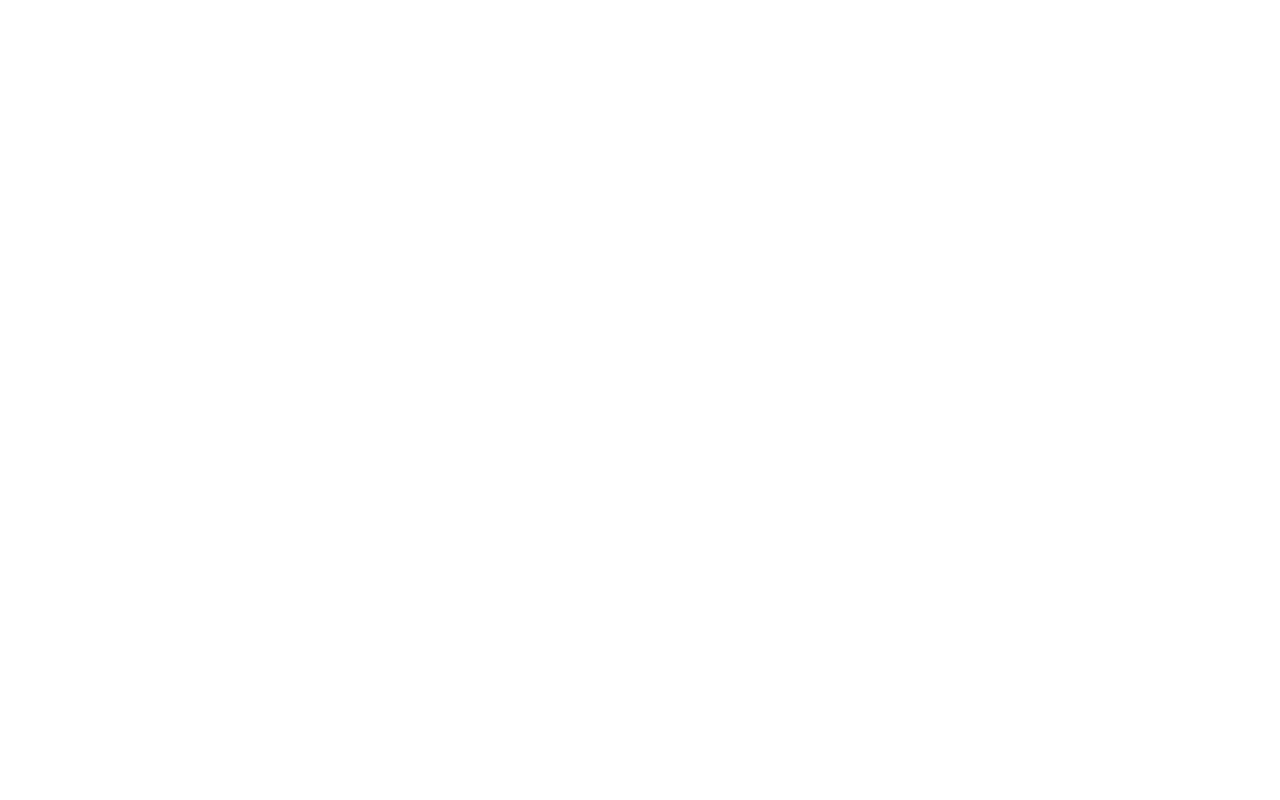
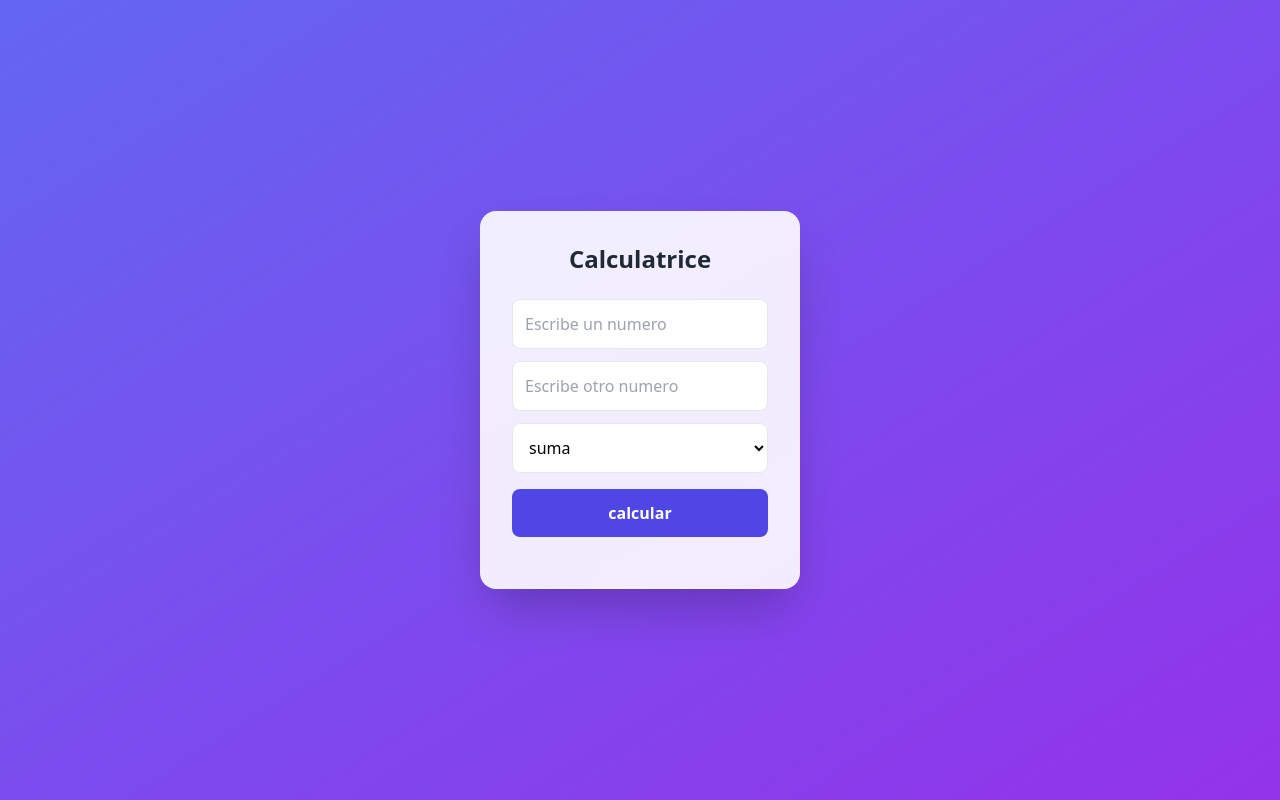
Before and after one commit to MohammedZakhbat/calculatrice, a website: page index.html in a window 1280 px wide. Drawn offline with nearby package versions, Linux system fonts and the light colour scheme; files that its build step writes are made by us from their sources.

Commit message:
add html with style_ tailwind

```diff
--- a/index.html
+++ b/index.html
@@ -1,13 +1,45 @@
 <!DOCTYPE html>
 <html lang="en">
+
 <head>
     <meta charset="UTF-8">
     <meta name="viewport" content="width=device-width, initial-scale=1.0">
     <link rel="stylesheet" href="./output.css">
-    <title>Document</title>
+    <title>calcular</title>
 </head>
-<body>
 
+<body class="bg-gradient-to-br from-indigo-500 to-purple-600 min-h-screen flex items-center justify-center">
+
+    <div class="bg-white/90 backdrop-blur-md p-8 rounded-2xl shadow-2xl w-80">
+
+        <h2 class="text-2xl font-bold text-center text-gray-800 mb-6">
+            Calculatrice
+        </h2>
+
+        <input id="num1" type="number" placeholder="Escribe un numero"
+            class="w-full mb-3 p-3 border rounded-lg focus:outline-none focus:ring-2 focus:ring-indigo-500">
+
+        <input id="num2" type="number" placeholder="Escribe otro numero"
+            class="w-full mb-3 p-3 border rounded-lg focus:outline-none focus:ring-2 focus:ring-indigo-500">
+
+        <select id="operador"
+            class="w-full mb-4 p-3 border rounded-lg bg-white focus:outline-none focus:ring-2 focus:ring-indigo-500">
+            <option value="+">suma</option>
+            <option value="-">resta</option>
+            <option value="*">multiplicación</option>
+            <option value="/">división</option>
+        </select>
+
+        <button onclick="calcular()"
+            class="w-full bg-indigo-600 hover:bg-indigo-700 text-white font-semibold py-3 rounded-lg transition">
+            calcular
+        </button>
+
+        <div id="resultado" class="mt-5 text-center text-lg font-bold text-gray-800">
+        </div>
+
+    </div>
     <script src="./app.js"></script>
 </body>
+
 </html>
--- a/postcss.config.js
+++ b/postcss.config.js
@@ -3,4 +3,4 @@ module.exports = {
     tailwindcss: {},
     autoprefixer: {},
   },
-}
+};
--- a/tailwind.config.js
+++ b/tailwind.config.js
@@ -1,8 +1,5 @@
-/** @type {import('tailwindcss').Config} */
 module.exports = {
-  content: ["./*html"],
-  theme: {
-    extend: {},
-  },
+  content: ["./index.html", "./**/*.{html,js}"],
+  theme: { extend: {} },
   plugins: [],
-}
+};
```
